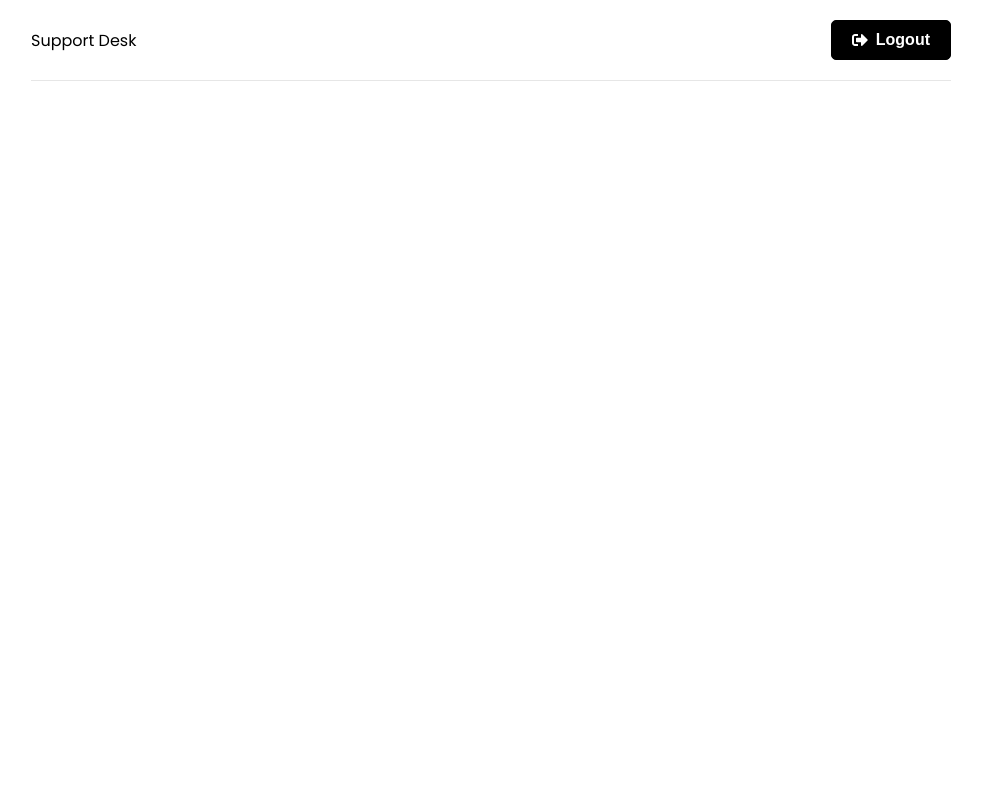
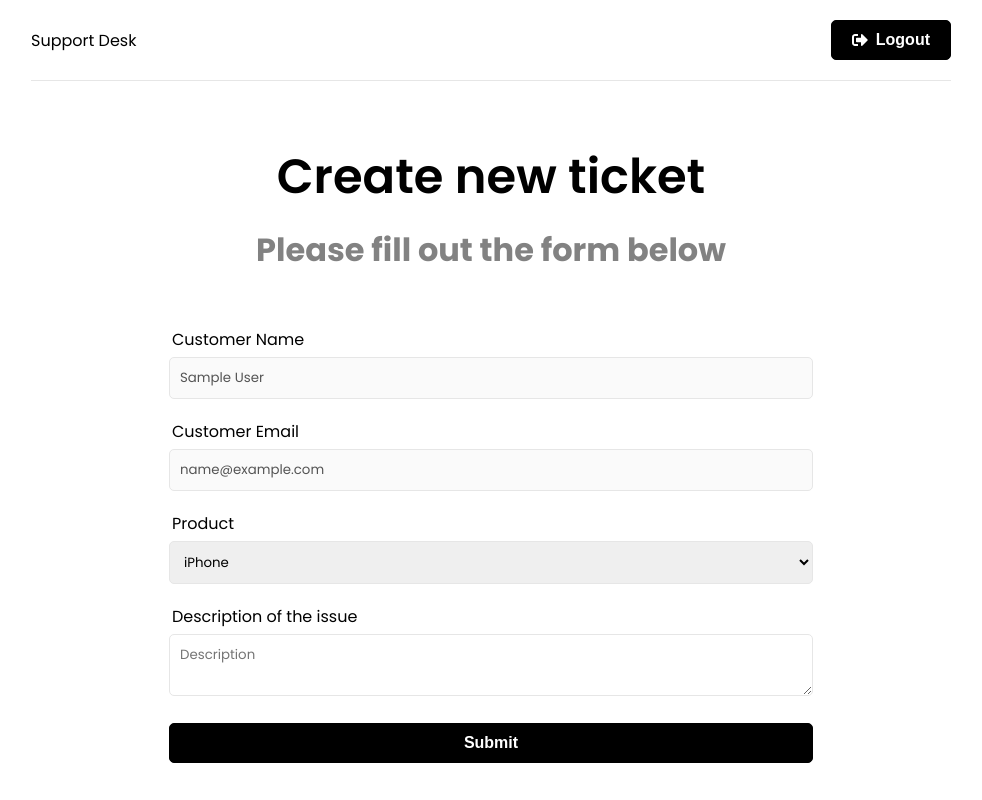
Before and after one commit to lolucodes/Support-Desk, a React (Create React App) app in the folder frontend/: page /new-ticket in a window 1280 px wide. Before the commit this address had no page. Shown: the whole page, without its empty margins (149-1131 px from the left). Built offline with nearby package versions, Linux system fonts and the light colour scheme; sample sign-in values are in the browser's storage.

Commit message:
new ticket form

```diff
--- a/frontend/src/App.js
+++ b/frontend/src/App.js
@@ -1,10 +1,12 @@
 import { BrowserRouter as Router, Routes, Route } from 'react-router-dom'
 import { ToastContainer } from 'react-toastify'
 import 'react-toastify/dist/ReactToastify.css'
-import  Header from './components/Header'
-import Home from "./pages/Home"
-import Login from "./pages/Login"
-import Register from "./pages/Register"
+import Header from './components/Header'
+import PrivateRoute from './components/PrivateRoute'
+import Home from './pages/Home'
+import Login from './pages/Login'
+import Register from './pages/Register'
+import NewTicket from './pages/NewTicket'
 
 
 function App() {
@@ -14,9 +16,12 @@
         <div className="container">
         <Header/>
           <Routes>
-            <Route path='/' element={<Home/>} />
-            <Route path='/login' element={<Login/>} />
-            <Route path='/register' element={<Register/>} />
+          <Route path='/' element={<Home />} />
+            <Route path='/login' element={<Login />} />
+            <Route path='/register' element={<Register />} />
+            <Route path='/new-ticket' element={<PrivateRoute />}>
+               <Route path='/new-ticket' element={<NewTicket />} />
+            </Route>
           </Routes>
         </div>
       </Router>
--- /dev/null
+++ b/frontend/src/components/PrivateRoute.jsx
@@ -0,0 +1,15 @@
+import { Navigate, Outlet } from 'react-router-dom'
+import { useAuthStatus } from '../hooks/useAuthStatus'
+import Spinner from './Spinner'
+
+const PrivateRoute = () => {
+  const { loggedIn, checkingStatus } = useAuthStatus()
+
+  if (checkingStatus) {
+    return <Spinner />
+  }
+
+  return loggedIn ? <Outlet /> : <Navigate to='/login' />
+}
+
+export default PrivateRoute
--- a/frontend/src/features/auth/authSlice.js
+++ b/frontend/src/features/auth/authSlice.js
@@ -9,7 +9,7 @@
   isError: false,
   isSuccess: false,
   isLoading: false,
-  message: ''
+  message: '',
 }
 
 // register new user
@@ -54,6 +54,7 @@
 export const logout = createAsyncThunk('auth/logout', async () => {
   await authService.logout()
 })
+
 export const authSlice = createSlice({
   name: 'auth',
   initialState,
@@ -63,7 +64,7 @@
       state.isError = false
       state.isSuccess = false
       state.message = ''
-    }
+    },
   },
   extraReducers: (builder) => {
     builder
@@ -71,34 +72,35 @@
         state.isLoading = true
       })
       .addCase(register.fulfilled, (state, action) => {
-        state.isLoading = true
+        state.isLoading = false
         state.isSuccess = true
         state.user = action.payload
       })
       .addCase(register.rejected, (state, action) => {
         state.isLoading = false
         state.isError = true
+        state.message = action.payload
         state.user = null
-        state.message = action.payload
       })
       .addCase(login.pending, (state) => {
         state.isLoading = true
       })
       .addCase(login.fulfilled, (state, action) => {
-        state.isLoading = true
+        state.isLoading = false
         state.isSuccess = true
         state.user = action.payload
       })
       .addCase(login.rejected, (state, action) => {
         state.isLoading = false
         state.isError = true
+        state.message = action.payload
         state.user = null
-        state.message = action.payload
       })
       .addCase(logout.fulfilled, (state) => {
         state.user = null
       })
-  }
+  },
 })
-export const {reset} = authSlice.actions
+
+export const { reset } = authSlice.actions
 export default authSlice.reducer
--- /dev/null
+++ b/frontend/src/hooks/useAuthStatus.js
@@ -0,0 +1,21 @@
+import { useState, useEffect} from 'react'
+import { useSelector } from 'react-redux'
+
+export const useAuthStatus = () => {
+  const [loggedIn, setLoggedIn] = useState(false)
+  const [checkingStatus, setCheckingStatus] = useState(true)
+
+  const {user} = useSelector((state) => state.auth)
+
+  useEffect(() => {
+    if (user) {
+      setLoggedIn(true)
+    } else {
+      setLoggedIn(false)
+    }
+    setCheckingStatus(false)
+  }, [user])
+
+
+  return { loggedIn, checkingStatus }
+}
--- /dev/null
+++ b/frontend/src/pages/NewTicket.jsx
@@ -0,0 +1,67 @@
+import { useState} from 'react'
+import {useSelector} from 'react-redux'
+
+function NewTicket() {
+  const {user} = useSelector((state) => state.auth)
+  const [name] = useState(user.name)
+  const [email] = useState(user.email)
+  const [product, setProduct] = useState('iPhone')
+  const [description, setDescription] = useState('')
+
+  const onSubmit = (e) => {
+    e.preventDefault()
+  }
+
+  // const onChange = (e) => {
+  //   setProduct(e.target.value)
+  // }
+  return (
+    <>
+      <section className='heading'>
+        <h1>Create new ticket</h1>
+        <p>Please fill out the form below</p>
+      </section>
+      <section className='form'>
+        <div className='form-group'>
+          <label htmlFor='name'>Customer Name</label>
+          <input type='text' className='form-control' value={name} disabled />
+        </div>
+        <div className='form-group'>
+          <label htmlFor='name'>Customer Email</label>
+          <input type='email' className='form-control' value={email} disabled />
+        </div>
+        <form onSubmit={onSubmit}>
+          <div className='form-group'>
+            <label htmlFor='product'>Product</label>
+            <select
+              name='product'
+              id='product'
+              value={product}
+              onChange={(e) => setProduct(e.target.value)}
+            >
+              <option value='iPhone'>iPhone</option>
+              <option value='iPad'>iPad</option>
+              <option value='Macbook Pro'>MacBook Pro</option>
+            </select>
+          </div>
+          <div className='form-group'>
+            <label htmlFor='description'>Description of the issue</label>
+            <textarea
+              name='description'
+              id='description'
+              className='form-control'
+              placeholder='Description'
+              value={description}
+              onChange={(e) => setDescription(e.target.value)}
+            ></textarea>
+          </div>
+          <div className="form-group">
+            <button className="btn btn-block">Submit</button>
+          </div>
+        </form>
+      </section>
+    </>
+  )
+}
+
+export default NewTicket
```
Also changed, not shown: frontend/src/pages/Home.jsx (+4 -3 lines), 2 other files (tests, documents, lock files or other folders).
